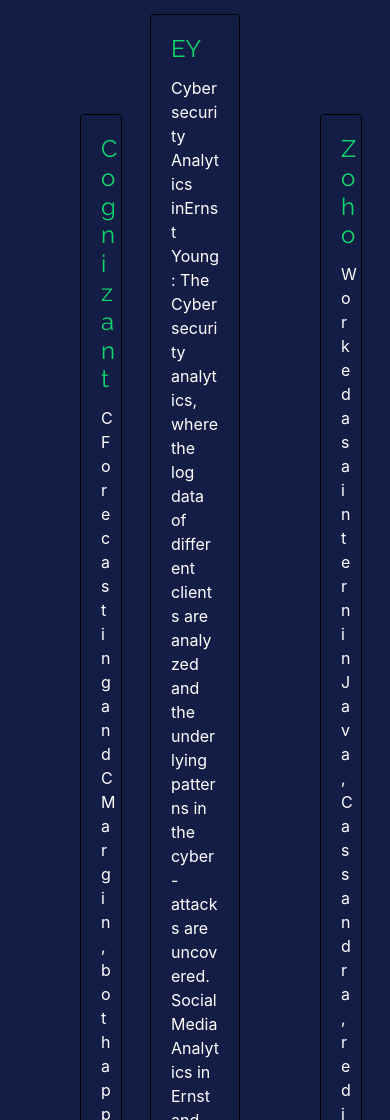
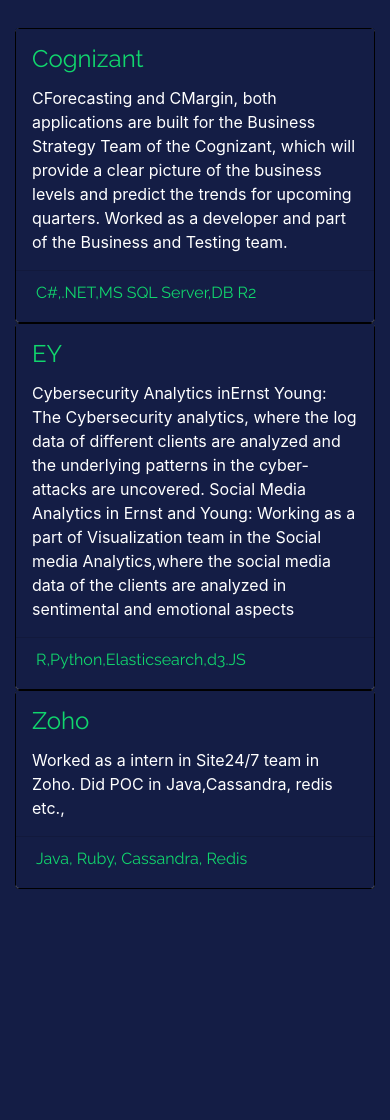
Before and after one commit to Suryakumar007/web, a plain HTML site: page index.html in a window 390 px wide. Shown: the part 880-2000 px from the top of the page. After the commit the page ends 1769 px from the top, so only its background shows below. Drawn offline with nearby package versions, Linux system fonts and the light colour scheme.

Commit message:
Added Responsive Cards

```diff
--- a/css/main.css
+++ b/css/main.css
@@ -47,18 +47,13 @@
  color:#fff;
 }
 
-.container-fluid{
-  background-color: #141d45;
-}
-.container{
+body{
   background-color: #141d45;
 }
 
-#card1{
+
+/*#card1{
   background-color: #141d45;
-  margin-left: 50px;
-  margin-top: 150px;
-  margin-right: 50px;
   border-color: black;
 }
 
@@ -76,8 +71,30 @@
   margin-right: 50px;
   border-color: black;
 }
+*/
+.experience{
+  margin: 4em 0;
+  position: relative;
+}
 
-#card1 h4{
+.experience .card-body{
+  background-color: #141d45;
+  padding: 1em;
+}
+
+.experience .card-footer{
+  background-color: #141d45;
+}
+#card1{
+  border-color: black;
+}
+#card2{
+  border-color: black;
+}
+#card3{
+  border-color: black;
+}
+#card1 h4,h6{
  color:#11d66d ;
 }
 #card1 p{
--- a/index.html
+++ b/index.html
@@ -30,7 +30,7 @@
         <div class="description ">
 
           <h1>I'm Suryakumar A</h1>
-          <p>Having 2+ years experience in Development at Cognizant. Then pursued MCA.
+          <p>Having 2+ years experience in Development at Cognizant. Then went up to study MCA.
         </p>
         <p> Did Internship at EY for 6 months</p>
 
@@ -47,24 +47,29 @@
 <body>
 
 
-  <div class="container-fluid">
+  <div class="experience">
 
     <div class="container">
 
       <div class="row">
-        <div class="col-4">
-          <div class="card card-body" id="card1">
+        <div class="col-md-4 col-lg-4 col-sm-12">
+          <div class="card" id="card1">
+          <div class="card-body" >
               <h4 class="card-title">Cognizant</h4>
                 <p class="card-text">CForecasting and CMargin, both applications are built for the Business Strategy Team
 of the Cognizant, which will provide a clear picture of the business levels and predict the
 trends for upcoming quarters. Worked as a developer and part of the Business and Testing
 team.</p>
-                <a href="#" class="btn btn-primary">More</a>
+            </div>
+            <div class="card-footer">
+            <h6>C#,.NET,MS SQL Server,DB R2</h6>
+          </div>
             </div>
         </div>
 
-        <div class="col-4">
-          <div class="card card-body" id="card2">
+        <div class="col-md-4 col-lg-4 col-sm-12">
+        <div class="card" id="card2">
+          <div class="card-body">
               <h4 class="card-title">EY</h4>
                 <p class="card-text">Cybersecurity Analytics inErnst Young:
 The Cybersecurity analytics, where the log data of different clients are
@@ -73,15 +78,24 @@
 Working as a part of Visualization team in the Social media Analytics,where
 the social media data of the clients are analyzed in sentimental and emotional
 aspects</p>
-                <a href="#" class="btn btn-primary">More</a>
+
+            </div>
+            <div class="card-footer">
+            <h6>R,Python,Elasticsearch,d3.JS</h6>
+          </div>
             </div>
         </div>
 
-        <div class="col-4">
-          <div class="card card-body" id="card3">
+        <div class="col-md-4 col-lg-4 col-sm-12">
+        <div class="card" id="card3">
+          <div class="card-body">
               <h4 class="card-title">Zoho</h4>
-                <p class="card-text">Worked as a intern in Java,Cassandra, redis etc.,</p>
-                <a href="#" class="btn btn-primary">More</a>
+                <p class="card-text">Worked as a intern in Site24/7 team in Zoho. Did POC in Java,Cassandra, redis etc.,</p>
+
+            </div>
+            <div class="card-footer">
+            <h6>Java, Ruby, Cassandra, Redis</h6>
+          </div>
             </div>
         </div>
       </div>
```
Also changed, not shown: index1.html (+25 -11 lines).
